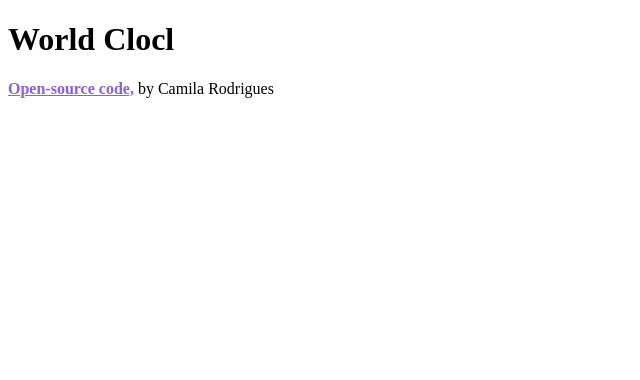
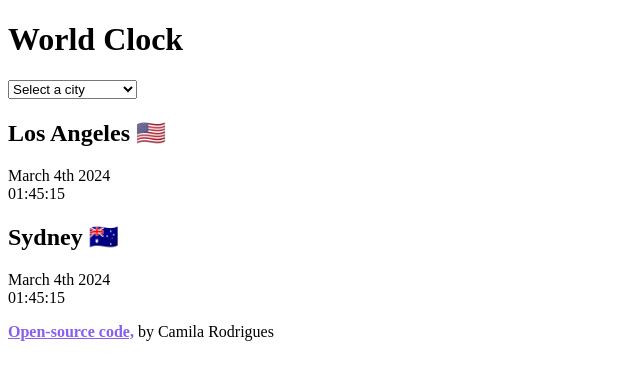
Before and after one commit to camilarcampos-ops/world-clock, a plain HTML site: page index.html in a window 1280 px wide. Shown: the whole page, without its empty margins (0-640 px from the left). Drawn offline with Linux system fonts and the light colour scheme.

Commit message:
add the basic html

```diff
--- a/index.html
+++ b/index.html
@@ -16,7 +16,28 @@
   </head>
 
   <body>
-    <h1>World Clocl</h1>
+    <div class="container">
+      <h1>World Clock</h1>
+      <select>
+        <option value="">Select a city</option>
+        <option value="">Vancouver 🇨🇦</option>
+        <option value="">Rio de Janeiro 🇧🇷</option>
+        <option value="">Istambul 🇹🇷</option>
+        <option value="">Tokyo 🇯🇵</option>
+      </select>
+
+      <div class="city">
+        <h2>Los Angeles 🇺🇸</h2>
+        <div class="date">March 4th 2024</div>
+        <div class="time">01:45:15</div>
+      </div>
+
+      <div class="city">
+        <h2>Sydney 🇦🇺</h2>
+        <div class="date">March 4th 2024</div>
+        <div class="time">01:45:15</div>
+      </div>
+    </div>
 
     <footer>
       <div class="signature">
```
